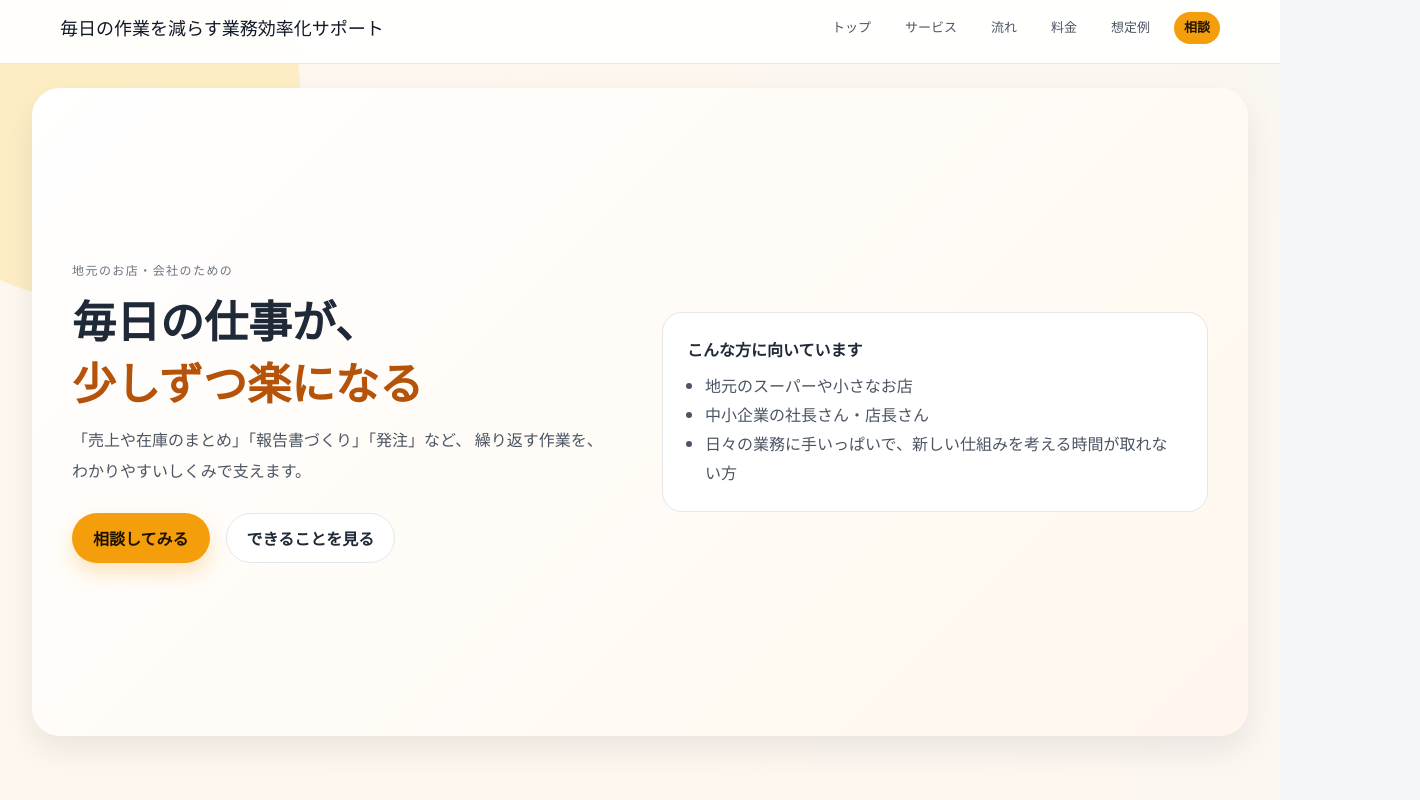
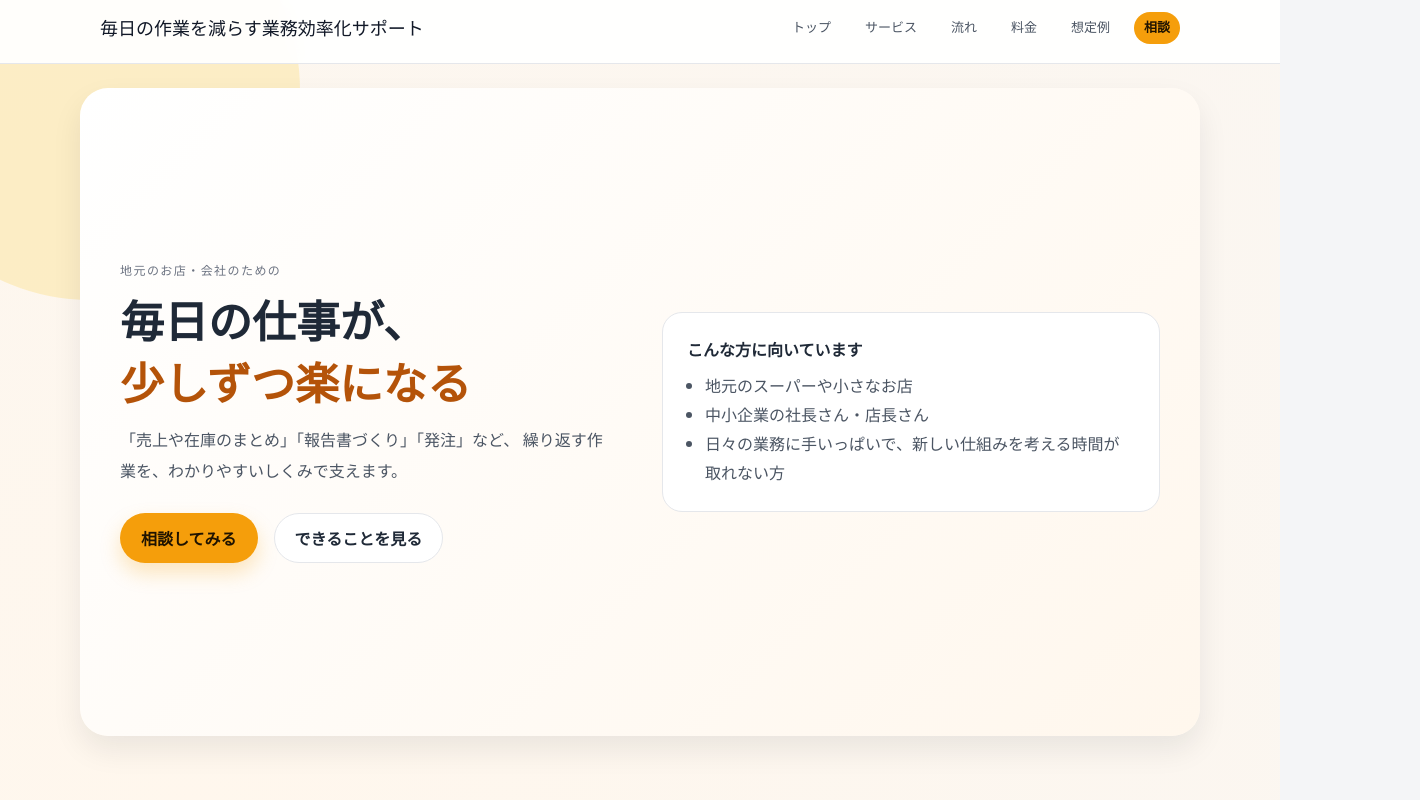
Before and after one commit to kouki67/homepage, a Vue app in the folder frontend/: page / in a window 1280 px wide. Shown: the top 800 px of the page, 1420 px wide, since content can reach past the window. Built offline with nearby package versions, Linux system fonts and the light colour scheme; a web font is replaced by a local one.

Commit message:
スマホ用css調整

```diff
--- a/frontend/src/App.vue
+++ b/frontend/src/App.vue
@@ -6,13 +6,18 @@
 </script>
 
 <style lang="scss">
+html,
 body {
   margin: 0;
   font-family: -apple-system, BlinkMacSystemFont, 'Segoe UI', Roboto, 'Helvetica Neue', Arial, sans-serif;
   color: #333;
+  width: 100%;
+  overflow-x: hidden;
 }
 #app {
   // text-align: center;
   height: 100vh;
+  width: 100%;
+  overflow-x: hidden;
 }
 </style>
--- a/frontend/src/layouts/template.vue
+++ b/frontend/src/layouts/template.vue
@@ -24,11 +24,15 @@
 	position: fixed;
 	top: 0;
 	left: 0;
+	right: 0;
 	width: 100%;
+	max-width: 100%;
 	z-index: 10;
 	background: rgba(255, 255, 255, 0.92);
 	backdrop-filter: blur(12px);
 	border-bottom: 1px solid #e5e7eb;
+	overflow-x: hidden;
+	box-sizing: border-box;
 }
 
 .header-inner {
@@ -38,7 +42,9 @@
 	gap: 16px;
 	margin: 0 auto;
 	padding: 12px 20px;
-	max-width: 1200px;
+	max-width: 1120px;
+	width: 100%;
+	box-sizing: border-box;
 }
 
 h1 {
--- a/frontend/src/views/template/Index.vue
+++ b/frontend/src/views/template/Index.vue
@@ -52,6 +52,7 @@ const handleSubmit = async () => {
 
 <template>
 	<main class="page" id="top">
+		<div class="page-inner">
 		<section class="hero">
 			<div class="hero-text">
 				<p class="eyebrow">地元のお店・会社のための</p>
@@ -348,13 +349,16 @@ const handleSubmit = async () => {
 					<a href="#privacy">プライバシーポリシー</a>
 				</div>
 			</footer>
+		</div>
 	</main>
 </template>
 
 <style scoped lang="scss">
 @import url("https://fonts.googleapis.com/css2?family=BIZ+UDPGothic:wght@400;700&family=Noto+Sans+JP:wght@400;500;700&display=swap");
+:global(html),
 :global(body) {
 	background: #f4f5f7;
+	overflow-x: hidden;
 }
 
 .page {
@@ -369,6 +373,8 @@ const handleSubmit = async () => {
 	--shadow: 0 14px 30px rgba(15, 23, 42, 0.08);
 	--header-h: 64px;
 	min-height: 100vh;
+	width: 100%;
+	max-width: 100%;
 	padding: 88px 32px 120px;
 	font-family: "BIZ UDPGothic", "Noto Sans JP", "Hiragino Sans", sans-serif;
 	color: var(--ink);
@@ -378,6 +384,13 @@ const handleSubmit = async () => {
 		radial-gradient(circle at 15% 10%, #fff7ed 0%, #f4f5f7 45%, #edf2f7 100%);
 	position: relative;
 	isolation: isolate;
+	overflow-x: hidden;
+}
+
+.page-inner {
+	width: 100%;
+	max-width: 1120px;
+	margin: 0 auto;
 }
 
 .page::before,
```
Lines whose indentation alone changed are shown as unchanged.
